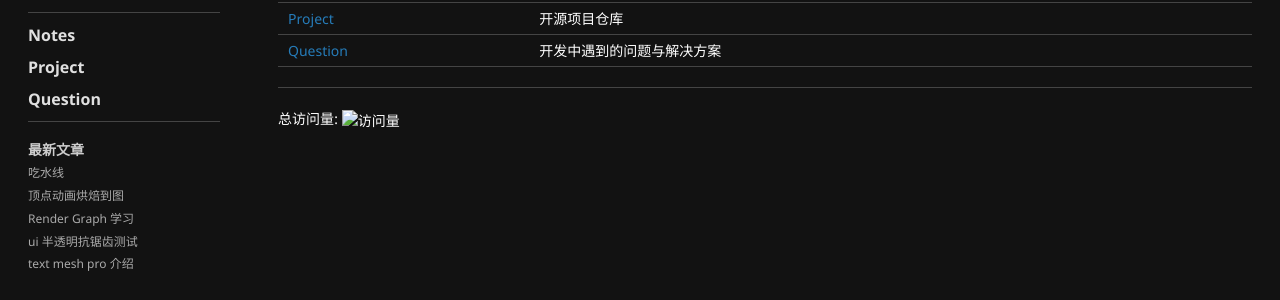
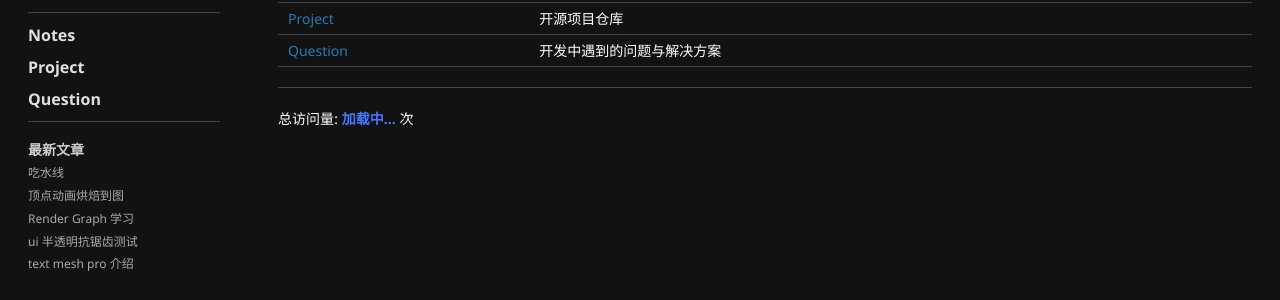
Before and after one commit to imenk2/enk2, a Jekyll site: the page built from index.md, in a window 1280 px wide. Shown: the part 316-616 px from the top of the page. Built offline with Jekyll 4.4.1, drawn with Linux system fonts in a browser that asks for light colours; comment, search, counter and statistics services are not loaded.

Commit message:
访问量修改

```diff
--- a/index.md
+++ b/index.md
@@ -29,5 +29,6 @@ layout: default
 
 <div class="visitor-count">
   <script data-goatcounter="https://enk2.goatcounter.com/count" async src="//gc.zgo.at/count.js"></script>
-  <p>总访问量: <img src="https://enk2.goatcounter.com/counter/" alt="访问量" style="vertical-align: middle;" /></p>
+  <script async src="//busuanzi.ibruce.info/busuanzi/2.3/busuanzi.pure.mini.js"></script>
+  <p>总访问量: <span id="busuanzi_value_site_pv">加载中...</span> 次</p>
 </div>
```
